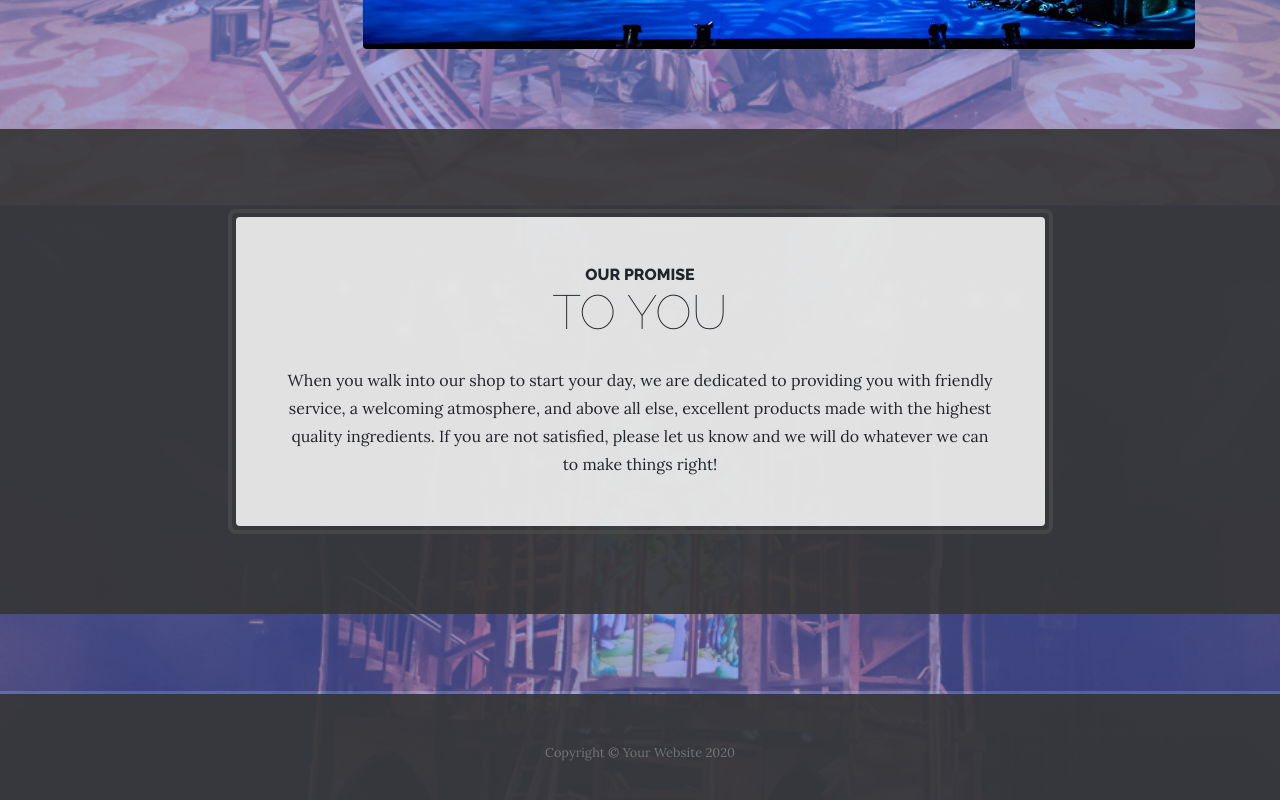
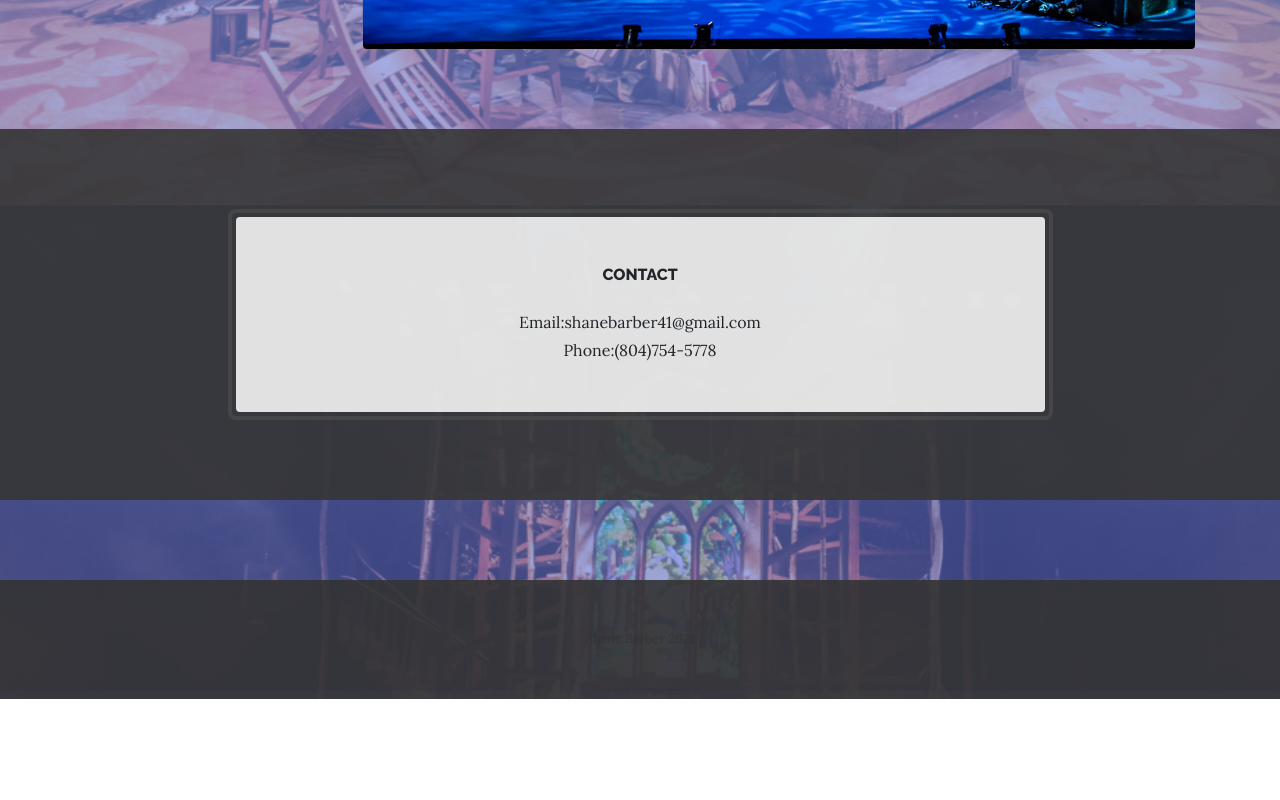
Before and after one commit to SB549/BarberPortfolio, a website: page index.html in a window 1280 px wide. Shown: the part 909-1709 px from the top of the page. After the commit the page ends 1608 px from the top, so only its background shows below. Drawn offline with Linux system fonts and the light colour scheme.

Commit message:
index and color changes

```diff
--- a/css/business-casual.css
+++ b/css/business-casual.css
@@ -26,7 +26,7 @@ p {
 }
 
 .text-faded {
-  color: rgba(255, 255, 255, 0.3);
+  color: rgba(51, 50, 50, 0.795);
 }
 
 .site-heading {
--- a/index.html
+++ b/index.html
@@ -74,10 +74,10 @@
         <div class="col-xl-9 mx-auto">
           <div class="cta-inner text-center rounded">
             <h2 class="section-heading mb-4">
-              <span class="section-heading-upper">Our Promise</span>
-              <span class="section-heading-lower">To You</span>
+              <span class="section-heading-upper">Contact</span>
             </h2>
-            <p class="mb-0">When you walk into our shop to start your day, we are dedicated to providing you with friendly service, a welcoming atmosphere, and above all else, excellent products made with the highest quality ingredients. If you are not satisfied, please let us know and we will do whatever we can to make things right!</p>
+            <p class="mb-0">Email:shanebarber41@gmail.com</p>
+            <p class="mb-0">Phone:(804)754-5778</p>
           </div>
         </div>
       </div>
@@ -86,7 +86,7 @@
 
   <footer class="footer text-faded text-center py-5">
     <div class="container">
-      <p class="m-0 small">Copyright &copy; Your Website 2020</p>
+      <p class="m-0 small">Shane Barber 2021</p>
     </div>
   </footer>
 
```
Also changed, not shown: css/business-casual.min.css.
